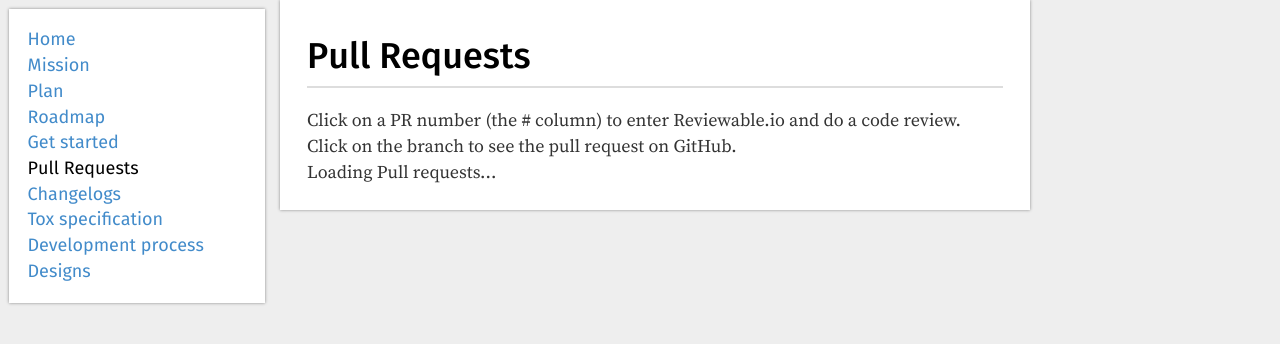
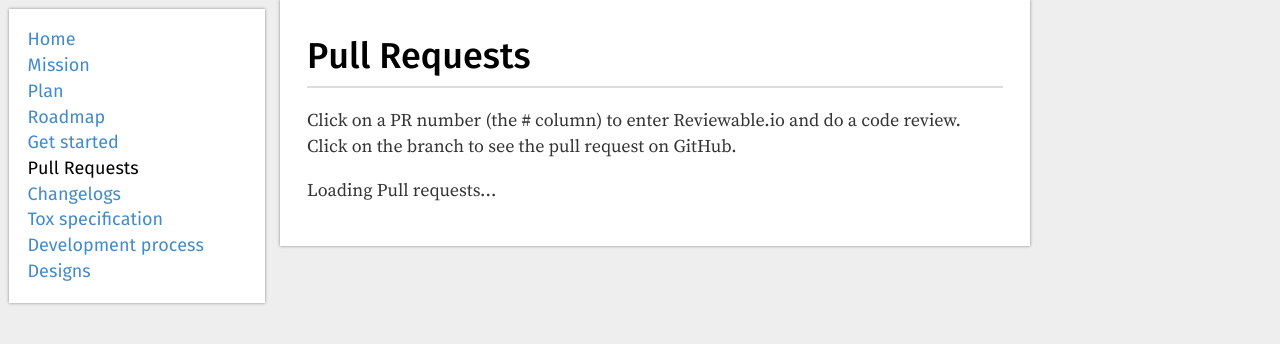
Before and after one commit to TokTok/website, a Jekyll site: the page built from toktok/pulls.html, in a window 1280 px wide. Shown: the top 344 px of the page. Built offline with Jekyll 4.4.1, drawn with Linux system fonts in a browser that asks for light colours.

Commit message:
Add line break before "loading pull requests".
Currently it's directly following the "click on ..." paragraph.

```diff
--- a/toktok/pulls.html
+++ b/toktok/pulls.html
@@ -6,7 +6,7 @@ menu_index: 5
 js-includes: [twemoji-2.2.3.min.js, pr-table.js]
 ---
 
-Click on a PR number (the # column) to enter Reviewable.io and do a code review.
-Click on the branch to see the pull request on GitHub.
+<p>Click on a PR number (the # column) to enter Reviewable.io and do a code
+review. Click on the branch to see the pull request on GitHub.</p>
 
-<div class="loading">Loading Pull requests...</div>
+<div class="loading"><p>Loading Pull requests...</p></div>
```
